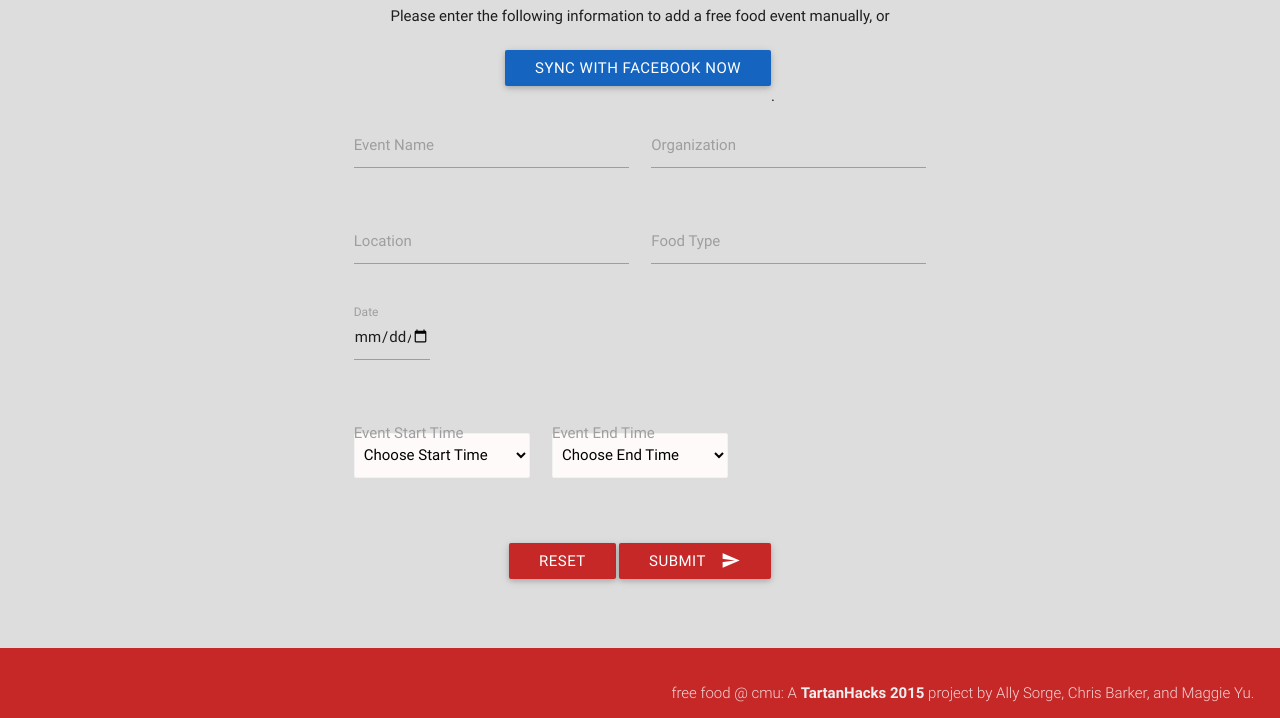
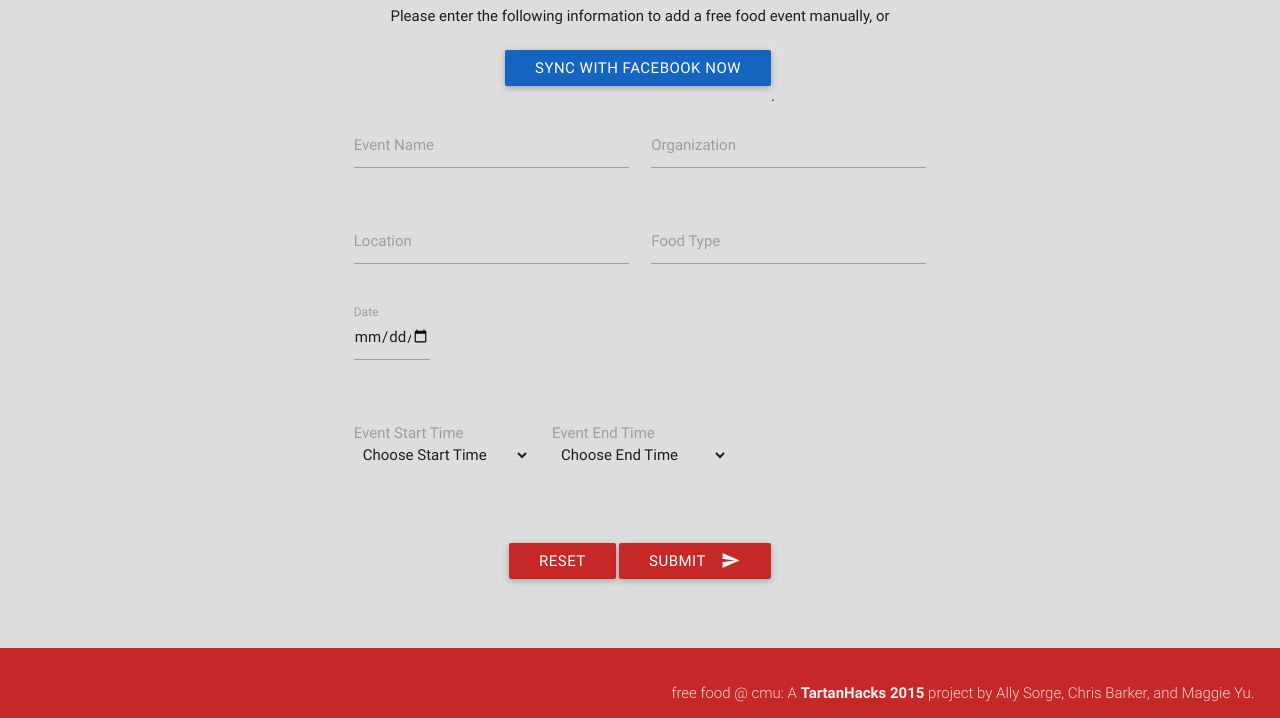
Before and after one commit to asorge/freefoodcmu, a plain HTML site: page add.html in a window 1280 px wide. Shown: the part 82-800 px from the top of the page. Drawn offline with nearby package versions, Linux system fonts and the light colour scheme; a script that the page names is missing; a web font is replaced by a local one.

Commit message:
Add form styling

```diff
--- a/css/style.scss
+++ b/css/style.scss
@@ -2,7 +2,8 @@ html {
 	body {
 
 		select {
-			color: #000;
+			background: #ddd;
+			border: none;
 		}
 
 
```
Also changed, not shown: css/style.css, 1 other file.
